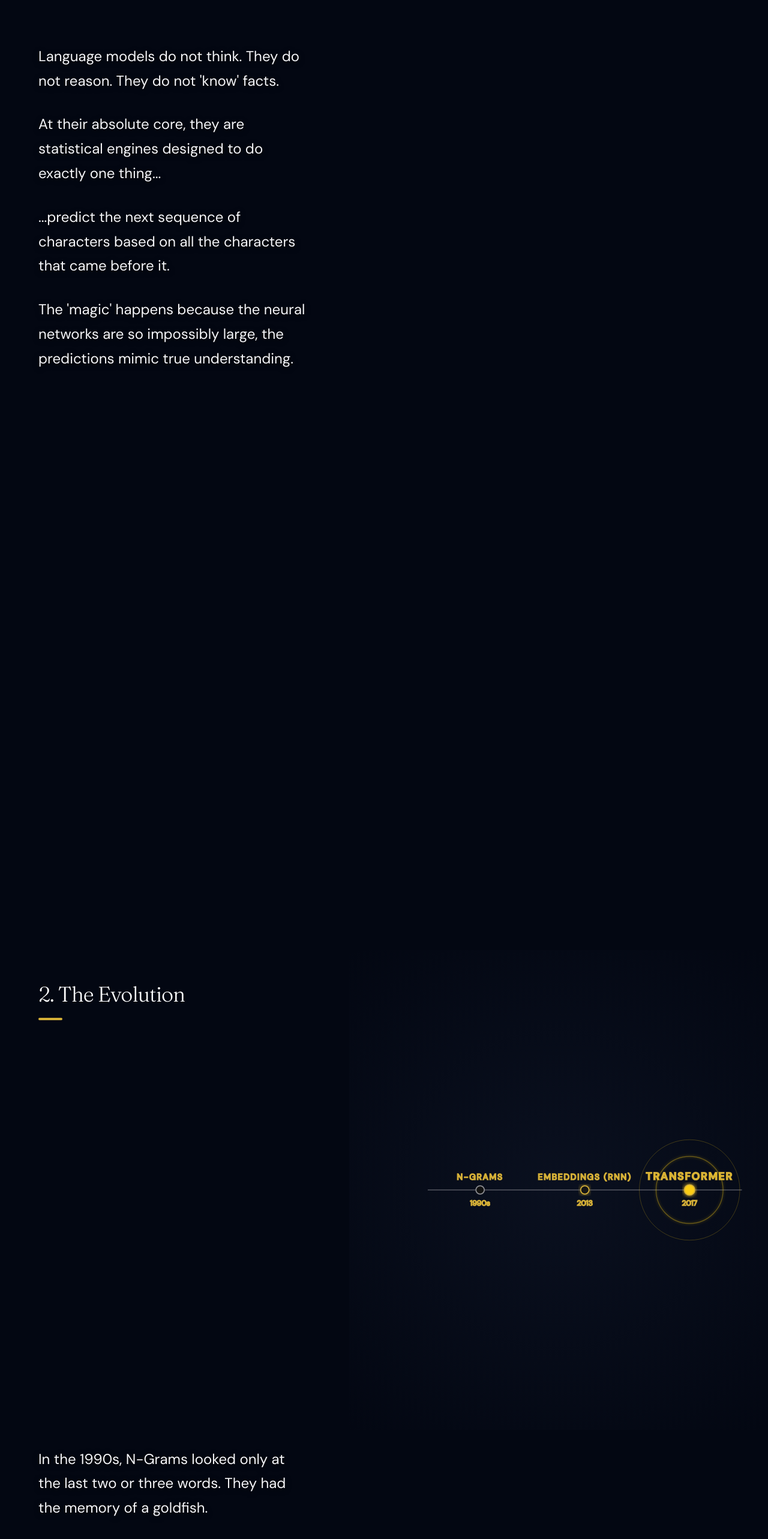
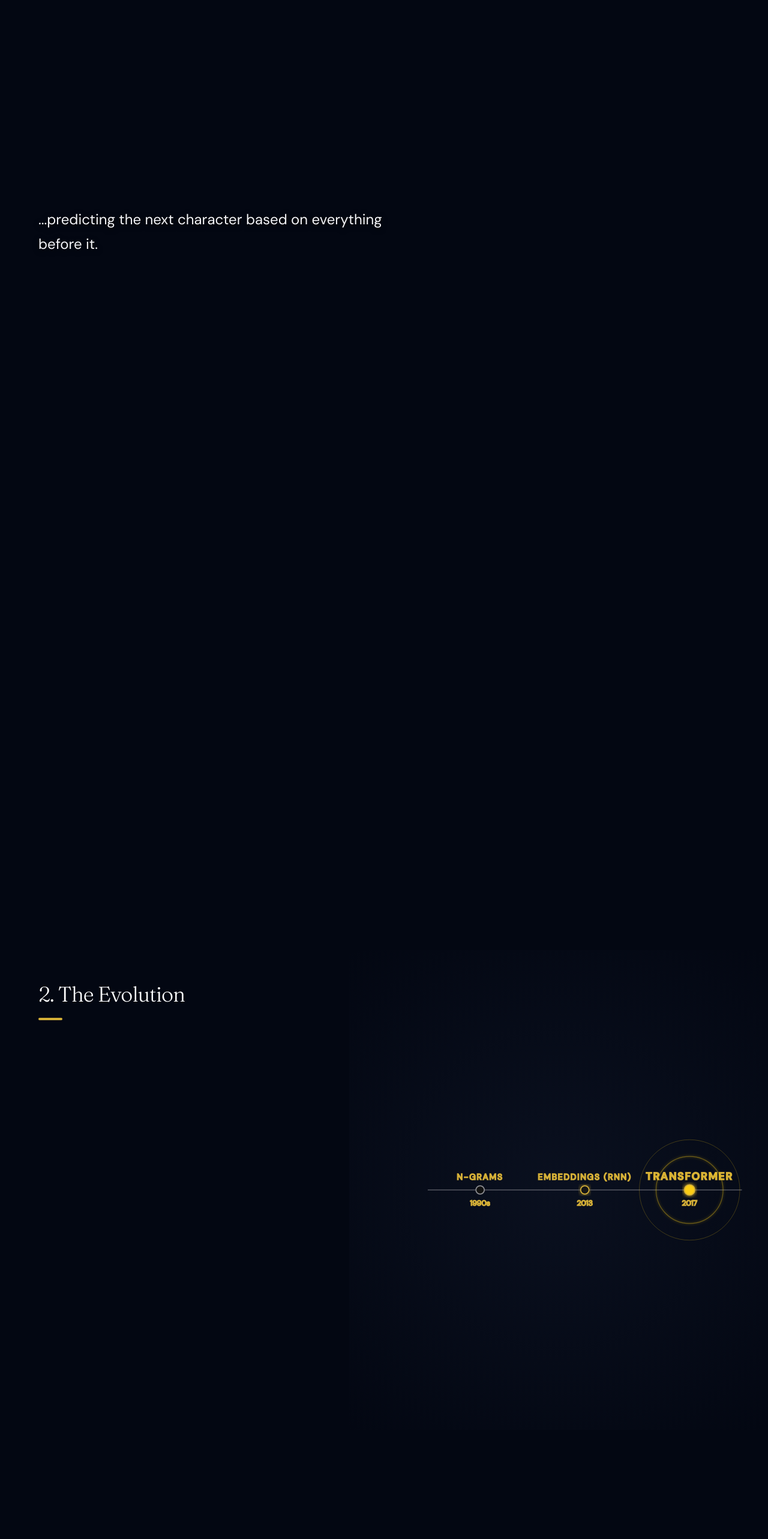
Before and after one commit to iampraveenvemula/fastinai, a React (Vite) app: page /blog/understanding-llm-models-complete-guide in a window 1280 px wide. Shown: the part 1064-3630 px from the top of the page at 60% size. Built offline with nearby package versions, Linux system fonts and the light colour scheme.

Commit message:
Show one sentence at a time and trim text in LLMMovie blog post

```diff
--- a/src/components/LLMMovie.jsx
+++ b/src/components/LLMMovie.jsx
@@ -12,10 +12,9 @@ const scriptData = [
     title: "1. The Illusion of Thought",
     Visual: Scene1Autocomplete,
     paragraphs: [
-      "Language models do not think. They do not reason. They do not 'know' facts.",
-      "At their absolute core, they are statistical engines designed to do exactly one thing...",
-      "...predict the next sequence of characters based on all the characters that came before it.",
-      "The 'magic' happens because the neural networks are so impossibly large, the predictions mimic true understanding."
+      "Language models do not think. They do not reason.",
+      "At their core, they are pure statistical engines...",
+      "...predicting the next character based on everything before it."
     ]
   },
   {
@@ -23,10 +22,10 @@ const scriptData = [
     title: "2. The Evolution",
     Visual: Scene2Evolution,
     paragraphs: [
-      "In the 1990s, N-Grams looked only at the last two or three words. They had the memory of a goldfish.",
-      "By 2013, we learned to turn words into pure math (Embeddings). We could suddenly calculate meaning: King - Man + Woman = Queen.",
-      "But the leap came in 2017. Google published 'Attention Is All You Need', introducing the Transformer architecture.",
-      "Instead of reading word-by-word sequentially, Transformers read the entire passage simultaneously."
+      "In the 1990s, N-Grams had the memory of a goldfish.",
+      "By 2013, we learned to turn words into pure math.",
+      "But the leap came in 2017 with the Transformer architecture.",
+      "It reads the entire passage simultaneously."
     ]
   },
   {
@@ -34,10 +33,9 @@ const scriptData = [
     title: "3. Self-Attention",
     Visual: Scene3Attention,
     paragraphs: [
-      "A sequential model reads 'The astronaut finally boarded the rocket she...'",
-      "When it reaches 'she', it has to slowly look backwards to figure out who 'she' is.",
+      "A sequential model has to slowly look backwards to figure out context.",
       "Self-Attention evaluates every word against every other word instantly.",
-      "It mathematically binds 'she' directly to 'astronaut', understanding the entire syntactic web in a single massive parallel computation."
+      "It binds concepts securely in a single massive computation."
     ]
   },
   {
@@ -45,9 +43,9 @@ const scriptData = [
     title: "4. Tokenization",
     Visual: Scene4Tokens,
     paragraphs: [
-      "Despite being called 'Language' models, they cannot read words.",
-      "Text is sliced into optimal computational blocks called Tokens. 'Unbelievable' breaks into 'un', 'believ', 'able'.",
-      "This is critical because API costs and computational limits are strictly based on token counts, not words."
+      "Text is sliced into optimal computational blocks called Tokens.",
+      "'Unbelievable' breaks into 'un', 'believ', 'able'.",
+      "API costs and limits are strictly based on tokens, not words."
     ]
   },
   {
@@ -55,10 +53,9 @@ const scriptData = [
     title: "5. The Context Window",
     Visual: Scene5Context,
     paragraphs: [
-      "The Context Window is the strict maximum number of tokens the model can hold in its working memory at one time.",
-      "GPT-3 launched with a 4,000 token limit. Today, models can hold millions.",
-      "But beware: when the context window fills up, the oldest data simply falls out of existence.",
-      "Furthermore, models suffer from 'Lost in the Middle'—they remember what you said first and last, but get blurry in the center."
+      "This is the strict memory limit of the model.",
+      "When the window fills up, the oldest data vanishes.",
+      "Models typically recall what they read first and last best."
     ]
   },
   {
@@ -66,10 +63,9 @@ const scriptData = [
     title: "6. Model Selection",
     Visual: Scene6Decision,
     paragraphs: [
-      "Do not default to the biggest, heaviest model for every task.",
-      "For massive volume, fast parsing, or simple classification, use a lightweight, cheap model (Gemini Flash, Claude Haiku).",
-      "For profound reasoning, complex math, or foundational code architecture, use heavyweights (OpenAI o1, Claude Sonnet).",
-      "Pick the right engine for the workload."
+      "Do not default to the heaviest model for every task.",
+      "For massive volume or fast parsing, use lightweight models.",
+      "For profound reasoning or foundational code, use heavyweights."
     ]
   }
 ];
@@ -116,15 +112,26 @@ const SceneBlock = ({ data, index }) => {
       }}>
         <div style={{ display: 'flex', flexDirection: 'column', gap: '32px' }}>
           {data.paragraphs.map((text, i) => {
-             // Stagger the fade-in based on paragraph index, but once faded in, it stays visible until the end.
+             // Only show ONE sentence at a time.
+             // It fades in, stays visible for its segment, then fades out as the next begins.
              const numP = data.paragraphs.length;
-             const fadeStart = 0.05 + (i * (0.8 / numP));
-             const fadeEnd = fadeStart + 0.1;
+             const segmentLength = 0.9 / numP; // use most of the scroll space
 
-             const pOpacity = useTransform(smoothProgress, [fadeStart, fadeEnd], [0, 1]);
+             const startFadeIn = 0.05 + (i * segmentLength);
+             const fullyVisible = startFadeIn + (segmentLength * 0.15); // Quick fade in
+             const startFadeOut = fullyVisible + (segmentLength * 0.7); // Hold for most of the middle
+             const endFadeOut = startFadeIn + segmentLength; // Fade out right as the next begins
+
+             const pOpacity = useTransform(
+                 smoothProgress,
+                 [startFadeIn, fullyVisible, startFadeOut, endFadeOut],
+                 [0, 1, 1, 0]
+             );
 
              return (
               <motion.p key={i} style={{
+                position: 'absolute', // Stack them on top of each other
+                width: '100%',
                 fontSize: 'clamp(1.15rem, 2.2vw, 1.5rem)',
                 color: 'var(--text)',
                 lineHeight: 1.7,
```
